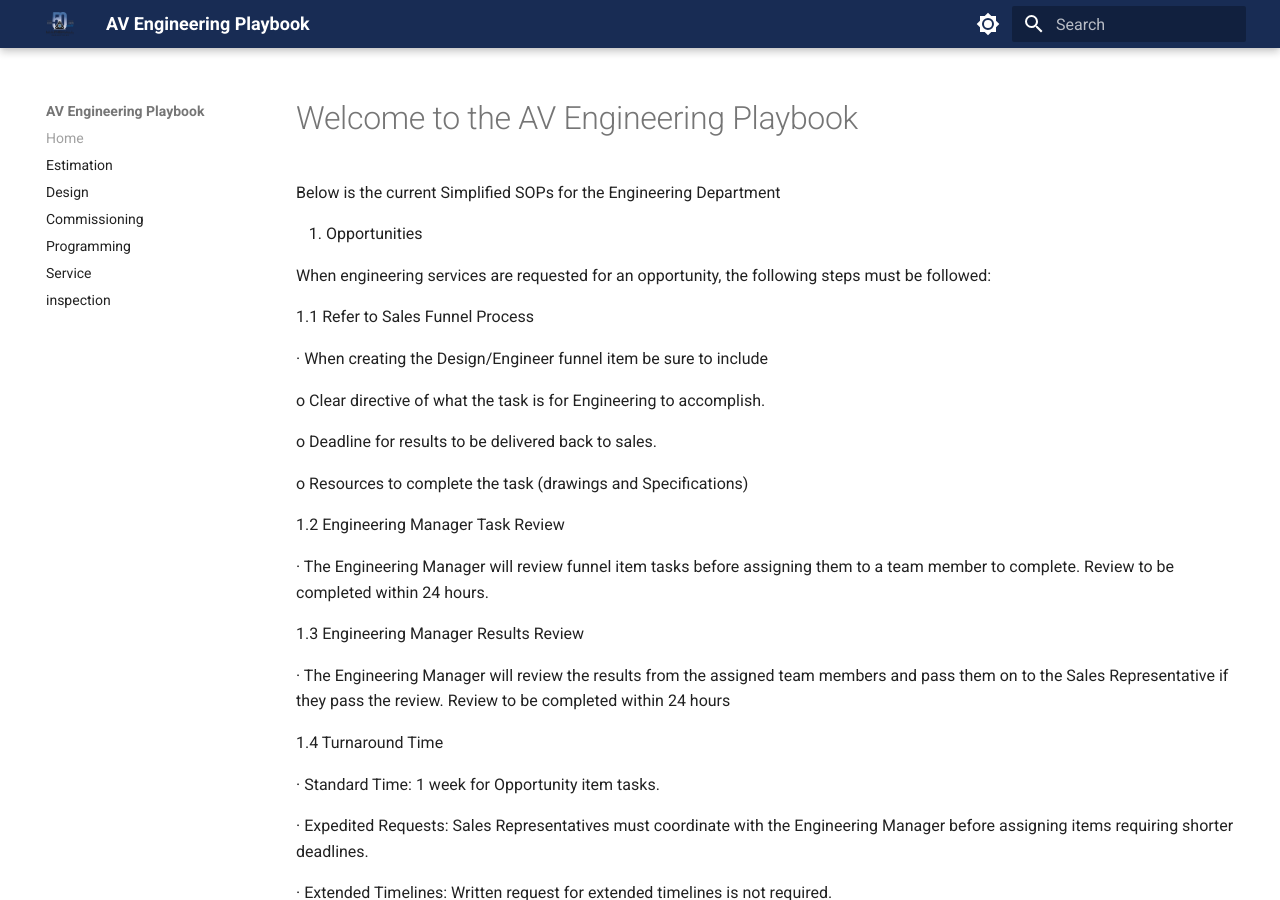
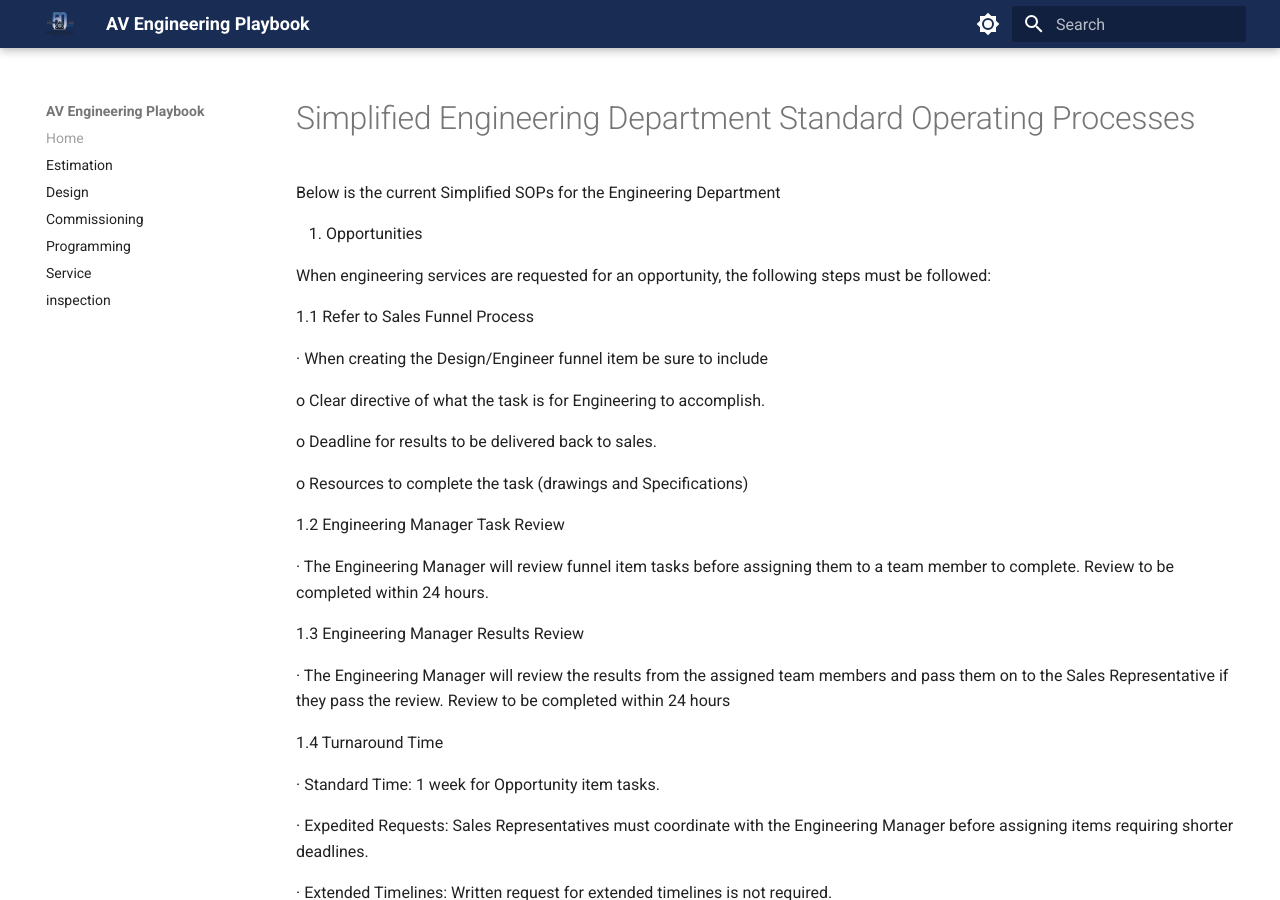
Before and after one commit to Benjermin01/av-sops, an MkDocs documentation site: the page built from docs/index.md, in a window 1280 px wide and 900 px high. Built offline with MkDocs 1.6.1 and Material for MkDocs 9.7.7, drawn with Linux system fonts in a browser that asks for light colours.

Commit message:
small change to main page

```diff
--- a/docs/index.md
+++ b/docs/index.md
@@ -1,4 +1,4 @@
-# Welcome to the AV Engineering Playbook
+# Simplified Engineering Department Standard Operating Processes
 
 Below is the current Simplified SOPs for the Engineering Department
 
```
